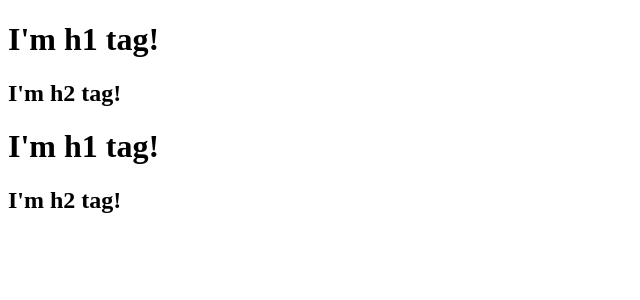
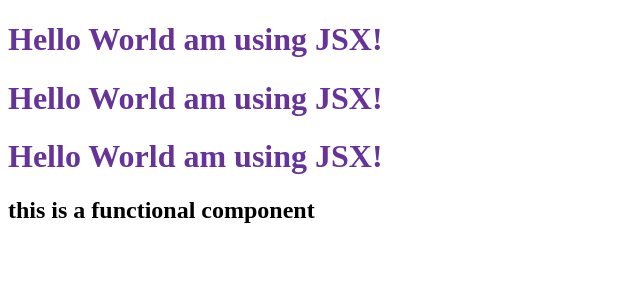
Before and after one commit to Sushant-Coder-01/food-delivery-app, a React (Vite) app: page / in a window 1280 px wide. Shown: the top 300 px of the page, without its empty margins (0-640 px from the left). Built offline with nearby package versions, Linux system fonts and the light colour scheme.

Commit message:
Ep. 03 - Dive Deep into JSX

```diff
--- a/App.js
+++ b/App.js
@@ -1,17 +1,25 @@
 import React from "react";
 import ReactDOM from "react-dom/client";
 
-const parent = React.createElement("div", {id: "parent"}, [
-    React.createElement("div",{id: "child1"}, [
-        React.createElement("h1",{},"I'm h1 tag!"),
-        React.createElement("h2",{},"I'm h2 tag!"),
-    ]),
-    React.createElement("div",{id: "child2"}, [
-        React.createElement("h1",{},"I'm h1 tag!"),
-        React.createElement("h2",{},"I'm h2 tag!"),
-    ]),
-]);
+const Heading = () => (
+    <div>
+        <h1 id="heading" >
+            Hello World am using JSX!
+        </h1>
+    </div>
+);
+
+
+const HeadingComponent = () => (
+    <div>
+        <Heading />
+        {Heading()}
+        <Heading></Heading>
+        <h2> this is a functional component </h2>
+    </div>
+);
+
 
 const root = ReactDOM.createRoot(document.getElementById("root"));
 
-root.render(parent);
+root.render(<HeadingComponent />);
--- a/index.css
+++ b/index.css
@@ -0,0 +1,3 @@
+#heading {
+    color: rebeccapurple;
+}
--- a/index.html
+++ b/index.html
@@ -9,7 +9,7 @@
 <body>
 
     <div id="root">
-        <h1>Sushant is here!</h1>
+        <h1>Not Rendered!</h1>
     </div>
 
     <script type="module" src="./App.js"></script>
--- a/package.json
+++ b/package.json
@@ -3,6 +3,8 @@
   "version": "1.0.0",
   "description": "This is react app",
   "scripts": {
+    "start": "parcel index.html",
+    "build": "parcel build index.html",
     "test": "jest"
   },
   "repository": {
```
